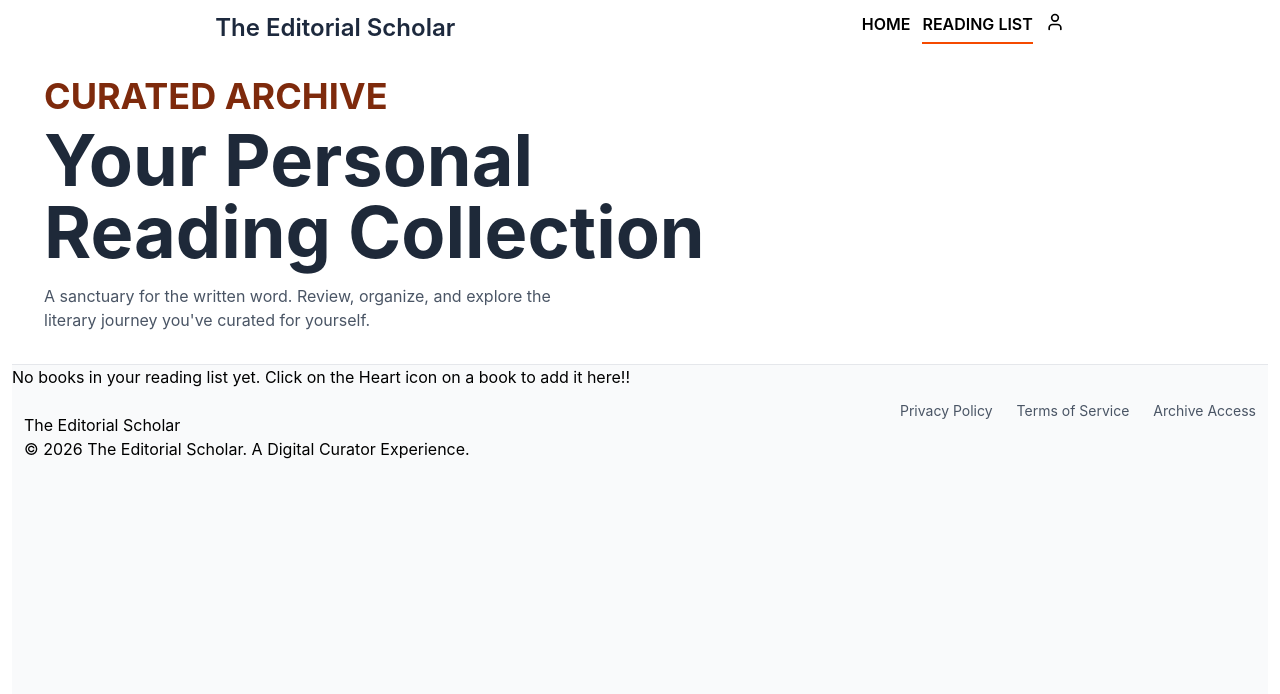
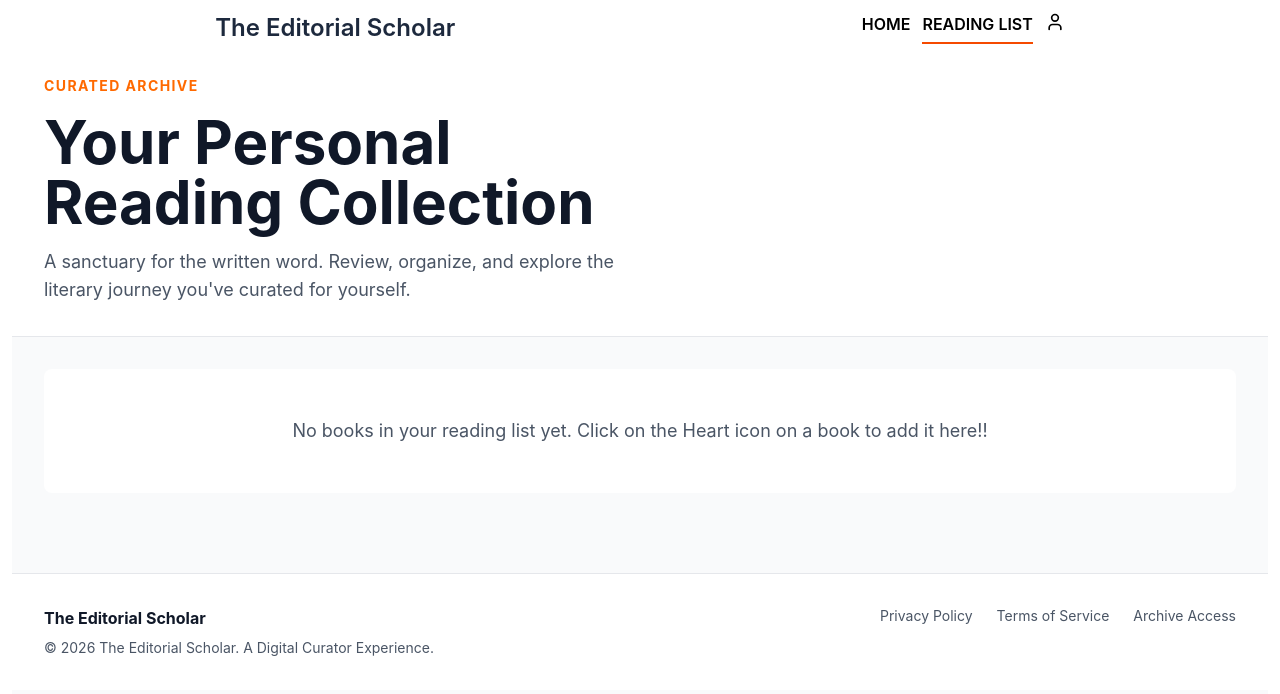
Before and after one commit to AsohLove/Bookmap, a React (Vite) app: page /readingList in a window 1280 px wide. Shown: the top 694 px of the page. Built offline with nearby package versions, Linux system fonts and the light colour scheme.

Commit message:
refactor: modify reading list page

```diff
--- a/src/components/BookCard.tsx
+++ b/src/components/BookCard.tsx
@@ -3,13 +3,12 @@ import type { BookType } from "../types/database";
 import { useNavigate } from "react-router";
 import { useReadingList } from "../hooks/useReadingList";
 
-export default function BookCard({book}: {book: BookType}) {
+export default function BookCard({ book }: { book: BookType }) {
+  const navigate = useNavigate();
 
-    const navigate = useNavigate()
+  const { addReadingListBook, isSaved, removeBook } = useReadingList();
 
-    const {addReadingListBook, isSaved, removeBook } = useReadingList()
-
-    const saved = isSaved(book.key)
+  const saved = isSaved(book.key);
 
   const favorite = (e) => {
     e.stopPropagation();
@@ -19,7 +18,7 @@ export default function BookCard({book}: {book: BookType}) {
     } else {
       addReadingListBook(book);
     }
-    }
+  };
 
   return (
     <div
@@ -27,7 +26,11 @@ export default function BookCard({book}: {book: BookType}) {
       className="relative cursor-pointer"
     >
       <img
-        src={ book?.cover_i ? `https://covers.openlibrary.org/b/id/${book?.cover_i}-L.jpg`: null }
+        src={
+          book?.cover_i
+            ? `https://covers.openlibrary.org/b/id/${book?.cover_i}-L.jpg`
+            : null
+        }
         alt={book?.title}
         className="w-full h-94 object-cover group-hover:scale-105 transition-transform duration-300"
       />
@@ -35,7 +38,8 @@ export default function BookCard({book}: {book: BookType}) {
         onClick={favorite}
         className="absolute top-2 cursor-pointer right-2 p-1.5 rounded-full transition"
       >
-            <Heart size={34}
+        <Heart
+          size={34}
           className={saved ? "fill-red-500 text-red-500" : "text-gray-500"}
         />
       </button>
@@ -45,8 +49,6 @@ export default function BookCard({book}: {book: BookType}) {
         <p>{book?.author_name}</p>
         <p>{book?.first_publish_year}</p>
       </div>
-
-
     </div>
-  )
+  );
 }
--- a/src/pages/ReadingList.tsx
+++ b/src/pages/ReadingList.tsx
@@ -1,54 +1,201 @@
 import { NavLink } from "react-router";
 import { useReadingList } from "../hooks/useReadingList";
 import BookCard from "../components/BookCard";
+import { X } from "lucide-react";
 
 export default function ReadingList() {
-  const { books } = useReadingList()
+  const { books, removeBook } = useReadingList();
+
+  const featuredBook = books[0];
+  const otherBooks = books.slice(1);
+
+  console.log(books);
 
 
   return (
-    <div className="min-h-screen bg-gray-50">
+    <div className="bg-gray-50 min-h-screen">
+      <div className="max-w-7xl mx-auto">
         <div className="bg-white p-8 border-b border-gray-200">
-          <h1 className="text-4xl font-bold text-orange-900">CURATED ARCHIVE</h1>
-          <h2 className="text-7xl font-bold text-gray-800 mt-2">Your Personal <br />
-              Reading Collection</h2>
-          <p className="text-gray-600 mt-4">A sanctuary for the written word. Review, organize, and explore the <br />
-           literary journey you've curated for yourself.</p>
+          <h1 className="text-sm font-bold text-orange-500 tracking-widest">
+            CURATED ARCHIVE
+          </h1>
+          <h2 className="text-5xl md:text-6xl font-bold text-gray-900 mt-4">
+            Your Personal <br />
+            Reading Collection
+          </h2>
+          <p className="text-gray-600 mt-4 text-lg">
+            A sanctuary for the written word. Review, organize, and explore the{" "}
+            <br />
+            literary journey you've curated for yourself.
+          </p>
         </div>
 
+        <div className="p-8 max-w-7xl mx-auto">
+          {books.length === 0 ? (
+            <div className="bg-white p-12 rounded-lg text-center">
+              <p className="text-gray-600 text-lg">
+                No books in your reading list yet. Click on the Heart icon on a
+                book to add it here!!
+              </p>
+            </div>
+          ) : (
             <div>
-          <div>
-            {books.length === 0 ? (
-              <p>
-                No books in your reading list yet. Click on the Heart icon on a book to add it here!!
-              </p>
-            ) : (
-              <div className="grid grid-cols-2 md:grid-cols-3 gap-6">
-                {books.map((book) => (
-                  <div key={book.key}>
-                    <BookCard  book={book}/>
+              <div className="grid grid-cols-1 lg:grid-cols-3 gap-8 mb-12">
+                <div className="lg:col-span-2">
+                  {featuredBook && (
+                    <div className="bg-white p-6 rounded-lg shadow-lg hover:shadow-xl transition">
+                      {featuredBook?.subjects && featuredBook.subjects[0] && (
+                        <div className="text-xs font-bold text-orange-500 tracking-wider uppercase mb-3">
+                          {featuredBook.subjects[0]}
                         </div>
-                ))}
+                      )}
+                      <BookCard book={featuredBook} />
+
+                      <button
+                        onClick={() => removeBook(featuredBook.key)}
+                        className="mt-4 cursor-pointer text-orange-500 hover:text-orange-700 font-semibold transition flex items-center gap-1"
+                      >
+                        <X size={18} /> Remove
+                      </button>
                     </div>
                   )}
                 </div>
 
+                <div className="space-y-4">
+                  <h3 className="font-bold text-gray-900 mb-4">Recent Saves</h3>
+                  {otherBooks.slice(0, 3).map((book) => (
+                    <div
+                      key={book.key}
+                      className="bg-white p-3 rounded-lg shadow hover:shadow-md transition relative group"
+                    >
+                      {book?.subjects && book?.subjects?.[0] && (
+                        <div className="text-xs font-bold text-orange-500 tracking-wider uppercase mb-2">
+                          {book?.subjects?.[0]}
+                        </div>
+                      )}
+                      <div className="flex gap-3">
+                        <img
+                          src={
+                            book?.cover_i
+                              ? `https://covers.openlibrary.org/b/id/${book.cover_i}-S.jpg`
+                              : ""
+                          }
+                          className="w-12 h-16 object-cover rounded shrink-0"
+                          alt={book.title}
+                        />
+                        <div className="flex-1 min-w-0">
+                          <h3 className="font-semibold text-sm text-gray-900 line-clamp-2">
+                            {book.title}
+                          </h3>
+                          <p className="text-xs text-gray-500">
+                            {book.author_name?.[0] || "Unknown"}
+                          </p>
+                          {book.first_publish_year && (
+                            <p className="text-xs text-gray-400 mt-1">
+                              {book.first_publish_year}
+                            </p>
+                          )}
+                        </div>
                       </div>
 
+                      <button
+                        onClick={() => removeBook(book.key)}
+                        className="absolute top-2 cursor-pointer right-2 bg-red-500 text-white p-1 rounded opacity-0 group-hover:opacity-100 transition"
+                        title="close"
+                      >
+                        <X size={16} />
+                      </button>
+                    </div>
+                  ))}
+                  {otherBooks.length > 3 && (
+                    <p className="text-xs text-gray-500 text-center mt-2">
+                      +{otherBooks.length - 3} more in your collection
+                    </p>
+                  )}
+                </div>
+              </div>
 
+              {otherBooks.length > 3 && (
+                <div>
+                  <h3 className="text-2xl font-bold text-gray-900 mb-6">
+                    More from Your Collection
+                  </h3>
+                  <div className="grid grid-cols-2 sm:grid-cols-3 md:grid-cols-4 lg:grid-cols-5 gap-4">
+                    {otherBooks.slice(3).map((book) => (
+                      <div key={book.key} className="relative group">
+                        <BookCard book={book} />
 
+                        {book?.subjects && book.subjects[0] && (
+                          <div className="absolute top-2 right-2 bg-orange-500 text-white text-xs px-2 py-1 rounded uppercase font-bold">
+                            {book.subjects[0]}
+                          </div>
+                        )}
 
-      <footer className="flex justify-between m-3">
-        <div className="mt-3 ">
-          <h2>The Editorial Scholar</h2>
-          <p>&copy; {new Date().getFullYear()} The Editorial Scholar. A Digital Curator Experience.</p>
+                        <button
+                          onClick={() => removeBook(book.key)}
+                          className="absolute inset-0 bg-black bg-opacity-0 group-hover:bg-opacity-40 opacity-0 group-hover:opacity-100 transition flex items-center justify-center"
+                        >
+                          <X size={24} className="text-white" />
+                        </button>
+                      </div>
+                    ))}
+                  </div>
+                </div>
+              )}
+            </div>
+          )}
+
+          {books.length > 0 && (
+            <div className="mt-12 bg-gray-100 p-8 rounded-lg text-center">
+              <div className="text-2xl mb-3 text-gray-800 font-semibold ">
+                auto_stories
+              </div>
+              <h4 className="font-bold text-gray-900 mb-2 text-xl">
+                Expanding your horizon?
+              </h4>
+              <p className="text-gray-600 mb-4">
+                Our curators suggest "The Pale Blue Dot" <br /> based on your
+                recent saves.
+              </p>
+              <button className="bg-blue-900 cursor-pointer text-white font-bold py-3 px-6 rounded uppercase text-sm hover:bg-blue-800 transition">
+                Explore More
+              </button>
+            </div>
+          )}
+        </div>
+      </div>
+
+      <footer className="bg-white border-t border-gray-200 mt-12">
+        <div className="flex justify-between p-8 max-w-7xl mx-auto">
+          <div>
+            <h2 className="font-bold text-gray-900">The Editorial Scholar</h2>
+            <p className="text-sm text-gray-600 mt-2">
+              &copy; {new Date().getFullYear()} The Editorial Scholar. A Digital
+              Curator Experience.
+            </p>
           </div>
           <div className="flex gap-6">
-          <NavLink to="#" className="text-sm text-gray-600 hover:text-gray-900">Privacy Policy</NavLink>
-          <NavLink to="#" className="text-sm text-gray-600 hover:text-gray-900">Terms of Service</NavLink>
-          <NavLink to="#" className="text-sm text-gray-600 hover:text-gray-900">Archive Access</NavLink>
+            <NavLink
+              to="#"
+              className="text-sm text-gray-600 hover:text-gray-900 transition"
+            >
+              Privacy Policy
+            </NavLink>
+            <NavLink
+              to="#"
+              className="text-sm text-gray-600 hover:text-gray-900 transition"
+            >
+              Terms of Service
+            </NavLink>
+            <NavLink
+              to="#"
+              className="text-sm text-gray-600 hover:text-gray-900 transition"
+            >
+              Archive Access
+            </NavLink>
+          </div>
         </div>
       </footer>
     </div>
-  )
+  );
 }
```
Lines whose indentation alone changed are shown as unchanged.
